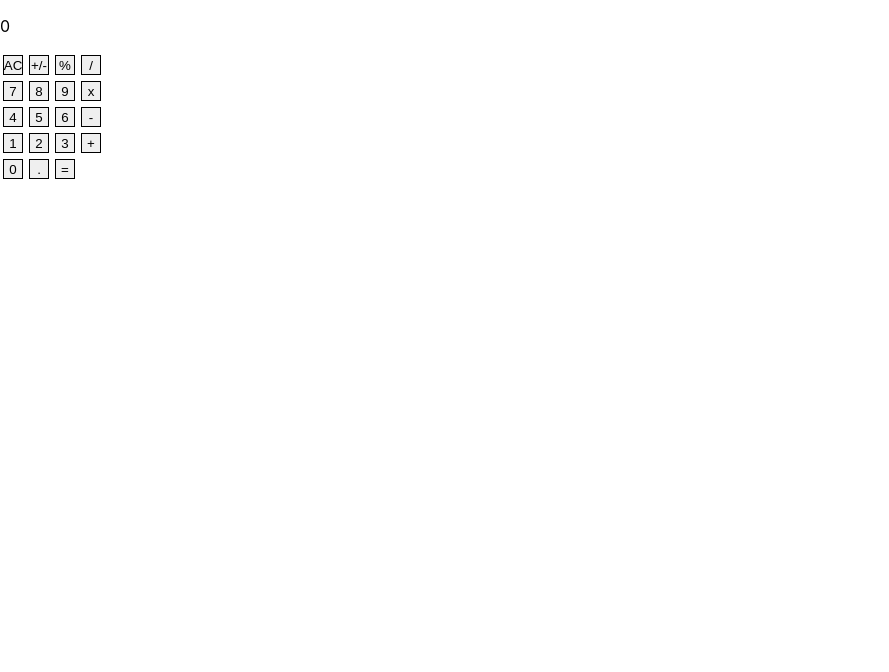
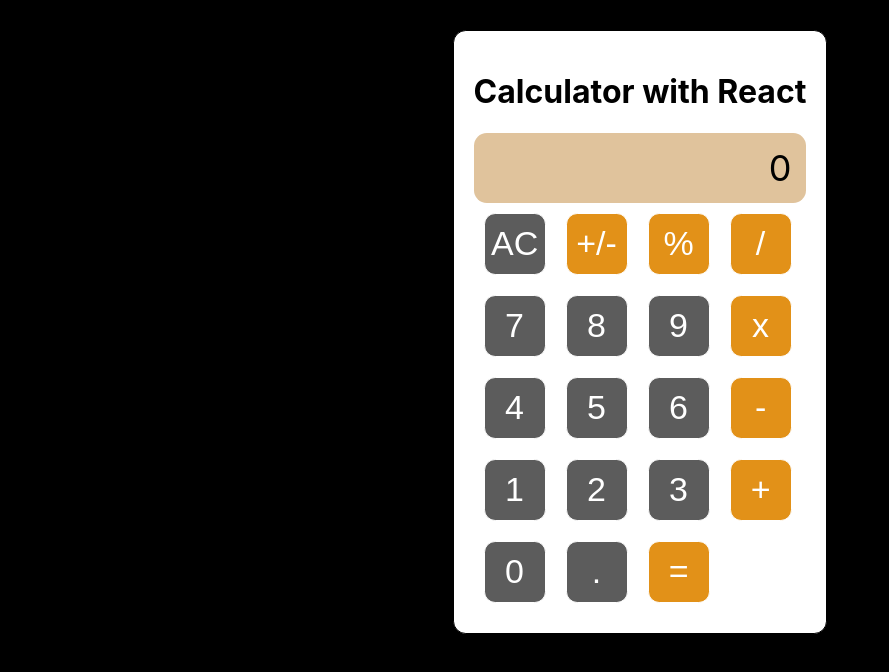
Before and after one commit to RaminMammadzada/calculator-with-react, a React (Create React App) app: page / in a window 1280 px wide. Shown: the top 672 px of the page, without its empty margins (0-889 px from the left). Built offline with nearby package versions, Linux system fonts and the light colour scheme.

Commit message:
Add style for every component.

```diff
--- a/src/components/App.css
+++ b/src/components/App.css
@@ -7,12 +7,67 @@
   flex-direction: row;
 }
 
-.button {
+.normal-button {
   width: 20px;
   height: 20px;
   border: 1px solid;
-  padding: 5px;
-  margin: 3px;
+  padding: 30px;
+  margin: 10px;
+  display: flex;
+  align-items: center;
+  justify-content: center;
+  font-size: 34px;
+  color: rgb(255, 255, 255);
+  background-color: rgb(92, 92, 92);
+  border-radius: 0.7rem;
+}
+
+.normal-button:hover {
+  background-color: #fff;
+  color: rgb(44, 44, 44);
+}
+
+.operation-button {
+  width: 20px;
+  height: 20px;
+  border: 1px solid;
+  padding: 30px;
+  margin: 10px;
+  display: flex;
+  align-items: center;
+  justify-content: center;
+  font-size: 34px;
+  color: rgb(255, 255, 255);
+  background-color: rgb(226, 145, 24);
+  border-radius: 0.7rem;
+}
+
+.operation-button:hover {
+  background-color: #fff;
+  color: rgb(44, 44, 44);
+}
+
+.display {
+  height: 40px;
+  padding: 15px;
+  background-color: rgb(224, 195, 156);
+  display: flex;
+  justify-content: flex-end;
+  align-items: center;
+  font-size: 36px;
+  border-radius: 0.8rem;
+}
+
+.calculator {
+  width: max-content;
+  border: 1px solid;
+  border-radius: 0.8rem;
+  padding: 20px;
+  background-color: #fff;
+}
+
+#root {
+  margin: 30px;
   display: flex;
   align-items: center;
   justify-content: center;
--- a/src/components/App.js
+++ b/src/components/App.js
@@ -16,12 +16,13 @@ class App extends Component {
   }
 
   handleClick(buttonName) {
-    // const input = event.target.value;
+    const { total, next, operation } = calculate(this.state, buttonName);
 
-    const { total, next, operation } = this.state;
-    console.log(calculate([total, next, operation], buttonName));
-
-    this.setState(state => calculate(state, buttonName));
+    this.setState({
+      total,
+      next,
+      operation,
+    });
   }
 
   render() {
@@ -29,8 +30,11 @@ class App extends Component {
 
     return (
       <>
-        <Display result={next || total} />
-        <ButtonPanel clickHandler={buttonName => this.handleClick(buttonName)} />
+        <div className="calculator">
+          <h1>Calculator with React</h1>
+          <Display result={next || total} />
+          <ButtonPanel clickHandler={buttonName => this.handleClick(buttonName)} />
+        </div>
       </>
     );
   }
--- a/src/components/Button.js
+++ b/src/components/Button.js
@@ -9,12 +9,16 @@ export default class Button extends Component {
 
   render() {
     const { buttonName, handleClick } = this.props;
+    let btnStyle = 'normal-button';
+    if (['/', 'x', '-', '+', '=', '+/-', '%'].includes(buttonName)) {
+      btnStyle = 'operation-button';
+    }
 
     return (
       <button
         type="button"
         onClick={() => handleClick(buttonName)}
-        className="button"
+        className={btnStyle}
       >
         {buttonName}
       </button>
--- a/src/components/Display.js
+++ b/src/components/Display.js
@@ -13,7 +13,9 @@ class Display extends Component {
       result = 0;
     }
     return (
-      <p>{result}</p>
+      <div className="display">
+        <p>{result}</p>
+      </div>
     );
   }
 }
--- a/src/index.css
+++ b/src/index.css
@@ -14,6 +14,7 @@ body {
     sans-serif;
   -webkit-font-smoothing: antialiased;
   -moz-osx-font-smoothing: grayscale;
+  background-color: #000;
 }
 
 code {
--- a/src/logic/calculate.js
+++ b/src/logic/calculate.js
@@ -17,7 +17,9 @@ const calculate = (dataObj, buttonName) => {
       total *= -1;
       break;
     case '.':
-      next += '.';
+      if (next !== null) {
+        next += '.';
+      }
       break;
     default:
       break;
--- a/src/logic/operate.js
+++ b/src/logic/operate.js
@@ -5,20 +5,20 @@ const operate = (numberOne, numberTwo, operation) => {
   const secondvalue = Big(numberTwo);
 
   if (operation === '-') {
-    return firstValue.minus(secondvalue);
+    return firstValue.minus(secondvalue).toFixed(3);
   }
 
   if (operation === '+') {
-    return firstValue.plus(secondvalue);
+    return firstValue.plus(secondvalue).toFixed(3);
   }
 
   if (operation === 'x') {
-    return firstValue.times(secondvalue);
+    return firstValue.times(secondvalue).toFixed(3);
   }
 
   if (operation === '/') {
     if (parseInt(secondvalue, 10) === 0) { return "You can't divide a number by zero!"; }
-    return firstValue.div(secondvalue);
+    return firstValue.div(secondvalue).toFixed(3);
   }
 
   return null;
```
Also changed, not shown: 1 other file (tests, documents, lock files or other folders).
